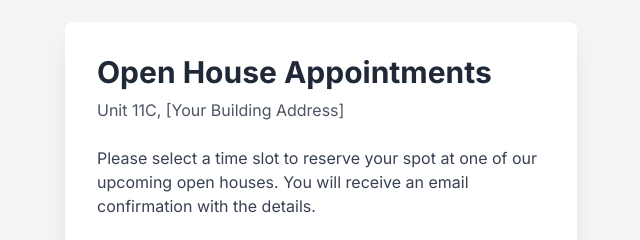
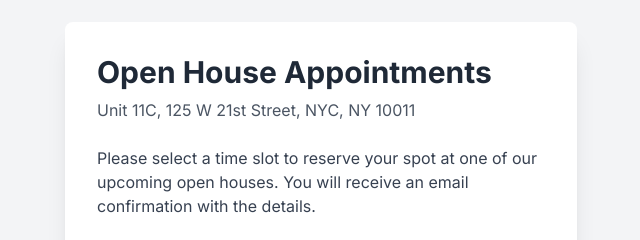
Before and after one commit to Gem-code/Indigo11c-website, a plain HTML site: page index.html in a window 1280 px wide. Shown: the part 256-496 px from the top of the page, 319-959 px from the left. Drawn offline with nearby package versions, Linux system fonts and the light colour scheme; no server answers.

Commit message:
Update index.html

```diff
--- a/index.html
+++ b/index.html
@@ -20,7 +20,7 @@
 
     <div class="container mx-auto bg-white rounded-lg shadow-xl p-8 max-w-lg w-full">
         <h1 class="text-3xl font-bold text-gray-800 mb-2">Open House Appointments</h1>
-        <p class="text-gray-600 mb-6">Unit 11C, [Your Building Address]</p>
+        <p class="text-gray-600 mb-6">Unit 11C, 125 W 21st Street, NYC, NY 10011</p>
 
         <p class="text-gray-700 mb-4">Please select a time slot to reserve your spot at one of our upcoming open houses. You will receive an email confirmation with the details.</p>
 
```
